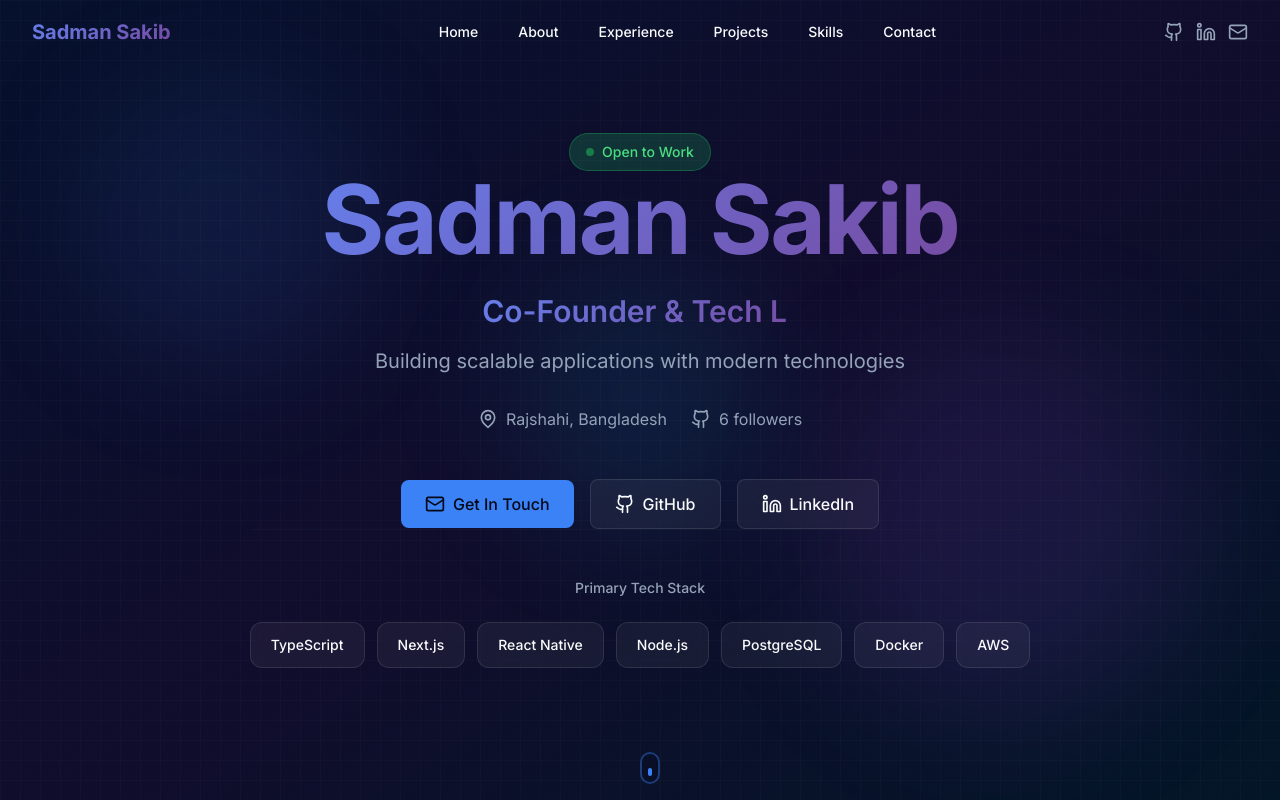
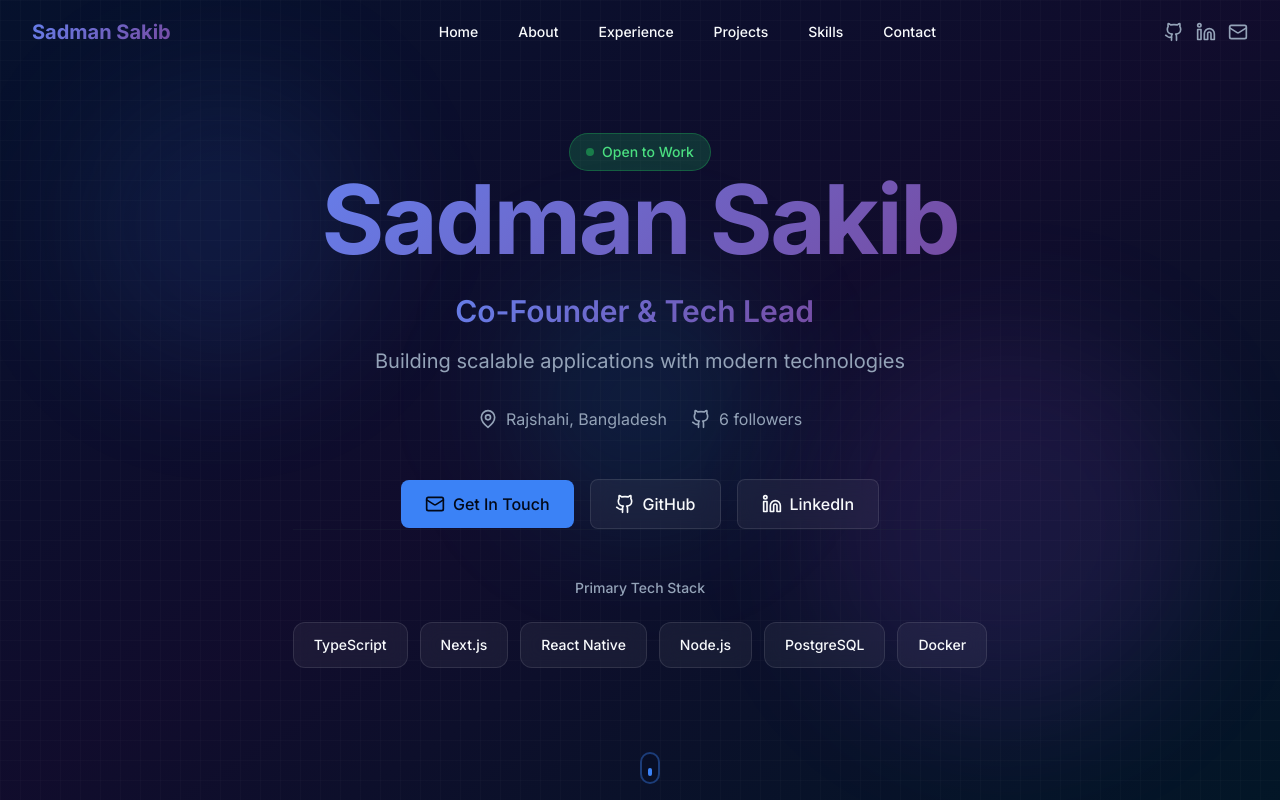
Before and after one commit to SADMAN30102001SAKIB/portfolio, a Next.js app: page / in a window 1280 px wide. Shown: the top 800 px of the page. Built offline with nearby package versions, Linux system fonts and the light colour scheme.

Commit message:
Update roles and tech stack in HeroSection

```diff
--- a/components/HeroSection.tsx
+++ b/components/HeroSection.tsx
@@ -26,13 +26,11 @@
     if (!mounted || !isTyping) return;
 
     const roles = [
-      "Full Stack Developer",
+      "Software Engineer",
       "Co-Founder & Tech Lead",
-      "Software Engineer",
-      "Web Developer",
       "Mobile App Developer",
       "System Architect",
-      "DevOps Engineer"
+      "Web App Developer"
     ];
 
     const currentRole = roles[currentRoleIndex];
@@ -181,7 +179,7 @@
         >
           <p className="text-sm text-muted-foreground mb-6 text-center font-medium">Primary Tech Stack</p>
           <div className="flex flex-wrap items-center justify-center gap-3 max-w-5xl mx-auto">
-            {['TypeScript', 'Next.js', 'React Native', 'Node.js', 'PostgreSQL', 'Docker', 'AWS'].map((tech, index) => (
+            {['TypeScript', 'Next.js', 'React Native', 'Node.js', 'PostgreSQL', 'Docker'].map((tech, index) => (
               <motion.div
                 key={tech}
                 className="px-5 py-3 glass rounded-xl text-sm font-medium border border-white/20 hover:border-primary/50 transition-all duration-300"
```
